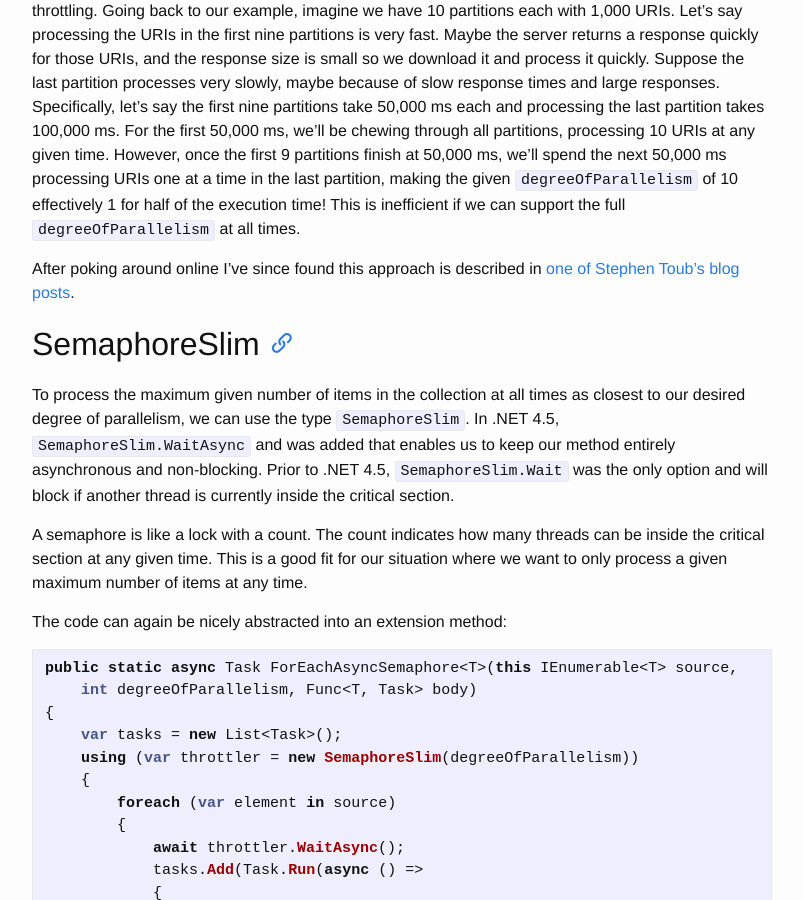
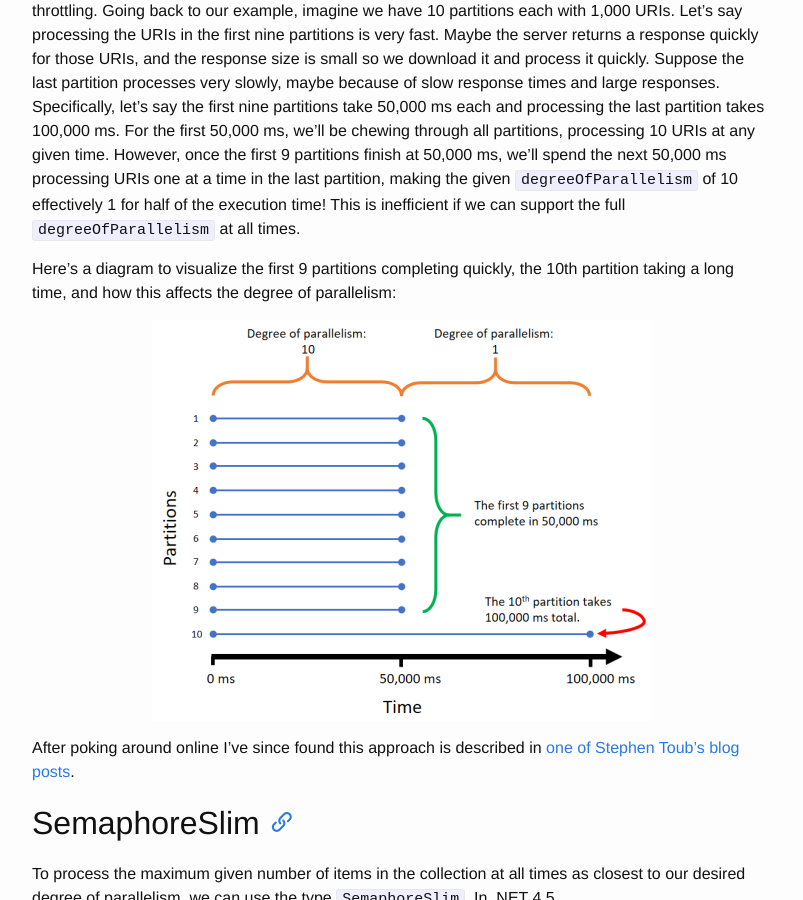
Before and after one commit to bdrupieski/bdrupieski.github.io, a Jekyll site: the page built from _posts/2017-09-10-throttling-asynchronous-methods-csharp.md, in a window 1280 px wide and 900 px high, scrolled down 2272 px. Shown: the whole window, without its empty margins (238-1041 px from the left). Built offline with Jekyll 4.4.1, drawn with Linux system fonts in a browser that asks for light colours.

Commit message:
add diagram to post on throttling asynchronous methods showing uneven partitions

```diff
--- a/_posts/2017-09-10-throttling-asynchronous-methods-csharp.md
+++ b/_posts/2017-09-10-throttling-asynchronous-methods-csharp.md
@@ -73,6 +73,10 @@ It generates N partitions where N is the maximum number of asynchronous methods
 
 This is better than using `Parallel.ForEach`, but unless each `Task` takes the same amount of time to complete, then the given `degreeOfParallelism` value won't always represent the degree of throttling. Going back to our example, imagine we have 10 partitions each with 1,000 URIs. Let's say processing the URIs in the first nine partitions is very fast. Maybe the server returns a response quickly for those URIs, and the response size is small so we download it and process it quickly. Suppose the last partition processes very slowly, maybe because of slow response times and large responses. Specifically, let's say the first nine partitions take 50,000 ms each and processing the last partition takes 100,000 ms. For the first 50,000 ms, we'll be chewing through all partitions, processing 10 URIs at any given time. However, once the first 9 partitions finish at 50,000 ms, we'll spend the next 50,000 ms processing URIs one at a time in the last partition, making the given `degreeOfParallelism` of 10 effectively 1 for half of the execution time! This is inefficient if we can support the full `degreeOfParallelism` at all times.
 
+Here's a diagram to visualize the first 9 partitions completing quickly, the 10th partition taking a long time, and how this affects the degree of parallelism:
+
+![totals and percentages by score](/assets/csharpthrottlingasynchronousmethods/uneven_partitions_concurrency.png){: .center-this }
+
 After poking around online I've since found this approach is described in [one of Stephen Toub's blog posts](https://blogs.msdn.microsoft.com/pfxteam/2012/03/05/implementing-a-simple-foreachasync-part-2/).
 
 ## SemaphoreSlim
```
Also changed, not shown: assets/csharpthrottlingasynchronousmethods/uneven_partitions_concurrency.png (added), 1 other file.
